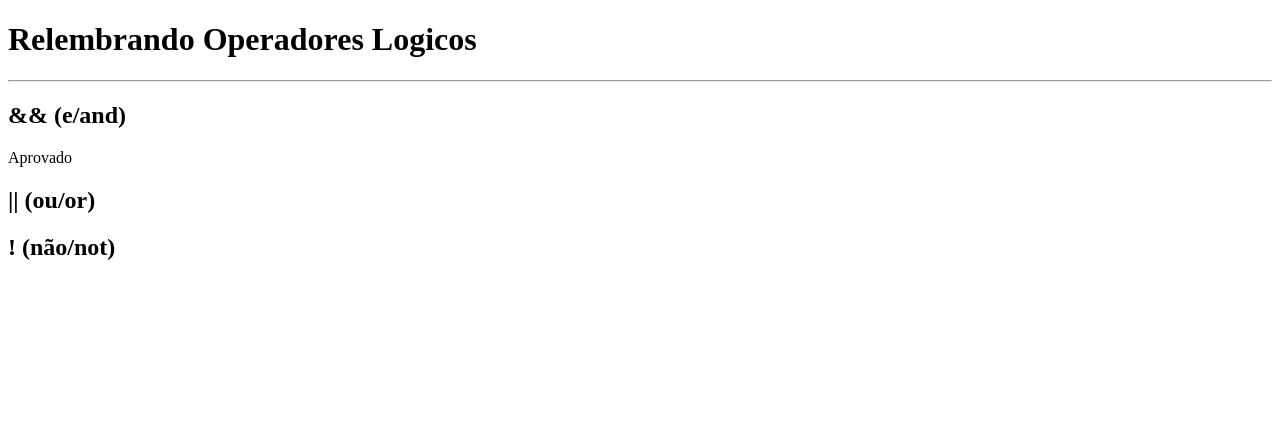
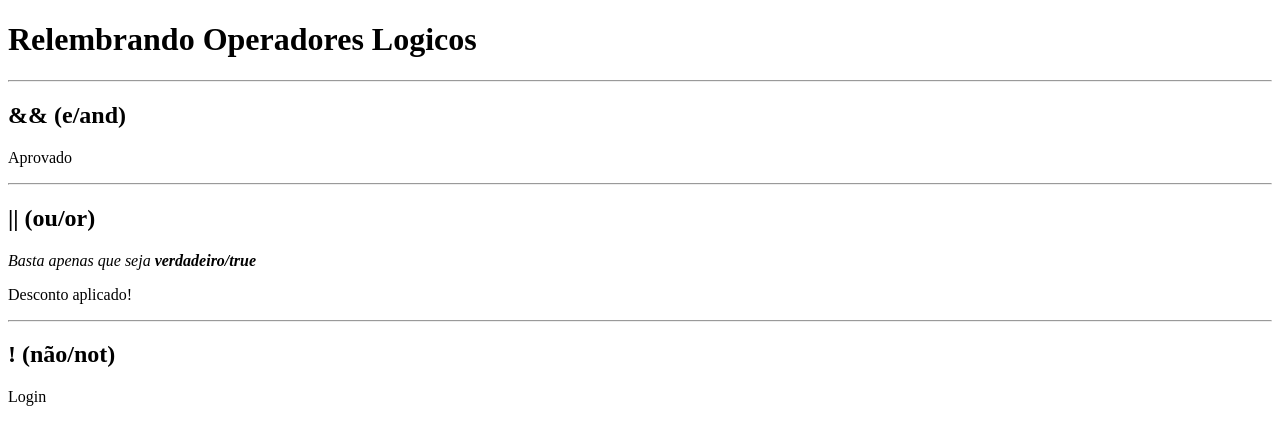
Before and after one commit to Moreira-Marcio/aulas-php, a PHP site: page /06-operadores-logicos.php in a window 1280 px wide. Shown: the top 445 px of the page. Run offline with PHP 8.4, Linux system fonts and the light colour scheme.

Commit message:
exemplos de operadores logicos not/|| / &&

```diff
--- a/06-operadores-logicos.php
+++ b/06-operadores-logicos.php
@@ -21,12 +21,41 @@
  }
 
  ?>
-
+    <hr>
 
     <!-- o simbolo | é chamado de pipe -->
     <h2>|| (ou/or)</h2>
+    <p><i>Basta apenas que seja <b>verdadeiro/true</b></i></p>
+
+ <?php
+ /* dar um desconto a um cliente que seja vip ou que tenha cupom*/
+ $clienteVip = true; // valor/tipo booleano
+ $temCupom = false;
+
+ if ($clienteVip || $temCupom) {
+    echo "<p>Desconto aplicado!</p>";
+ }else {
+    echo "<p>Sem desconto!</p>";
+ }
+
+ ?>
+
+ <hr>
 
     <h2>! (não/not)</h2>
 
+ <?php
+ // se o usuario nao estiver logado, exibir o bpotao de login, caso contrario exibir uma saudação
+
+ $usuarioLogado = false;
+
+ if(!$usuarioLogado){
+      echo "<a hef=\"login.php\">Login</a>";
+ }else {
+    echo "?<span>Bem vindo ao sistema!</span>";
+
+ }
+ ?>
+
 </body>
 </html>
```
